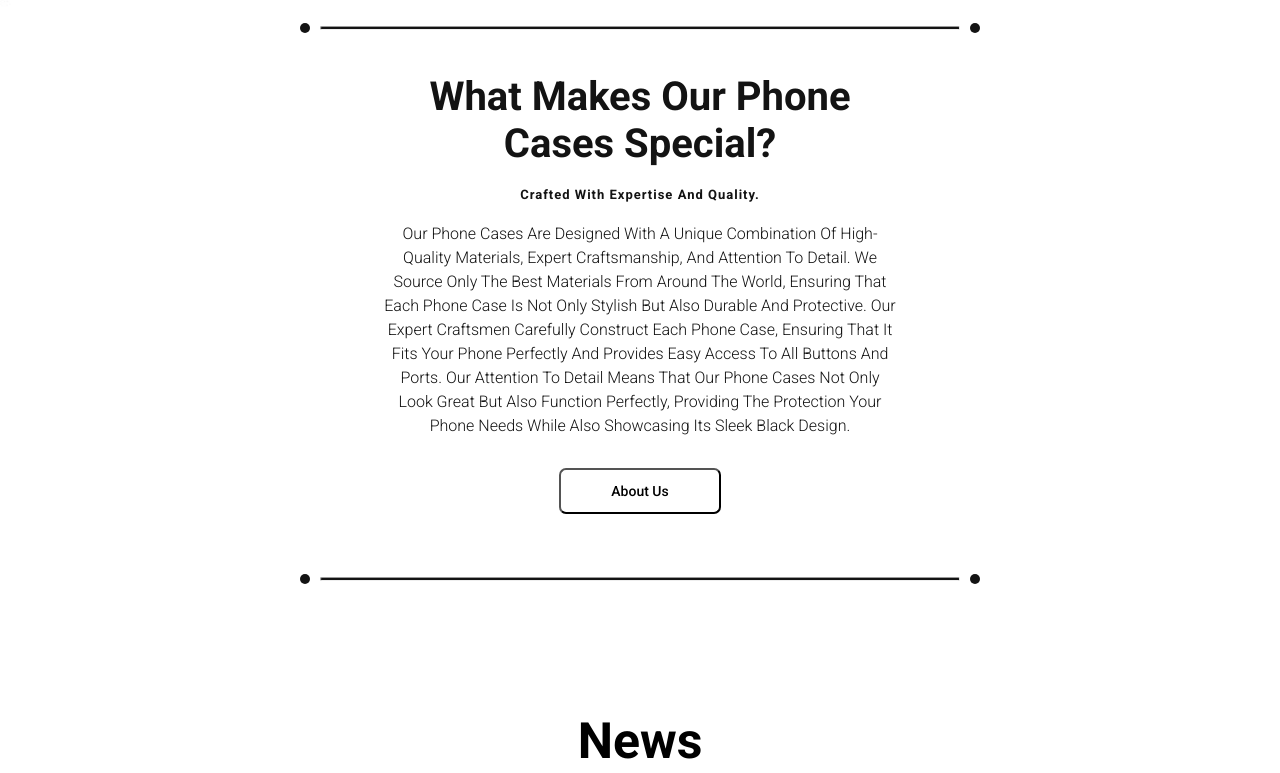
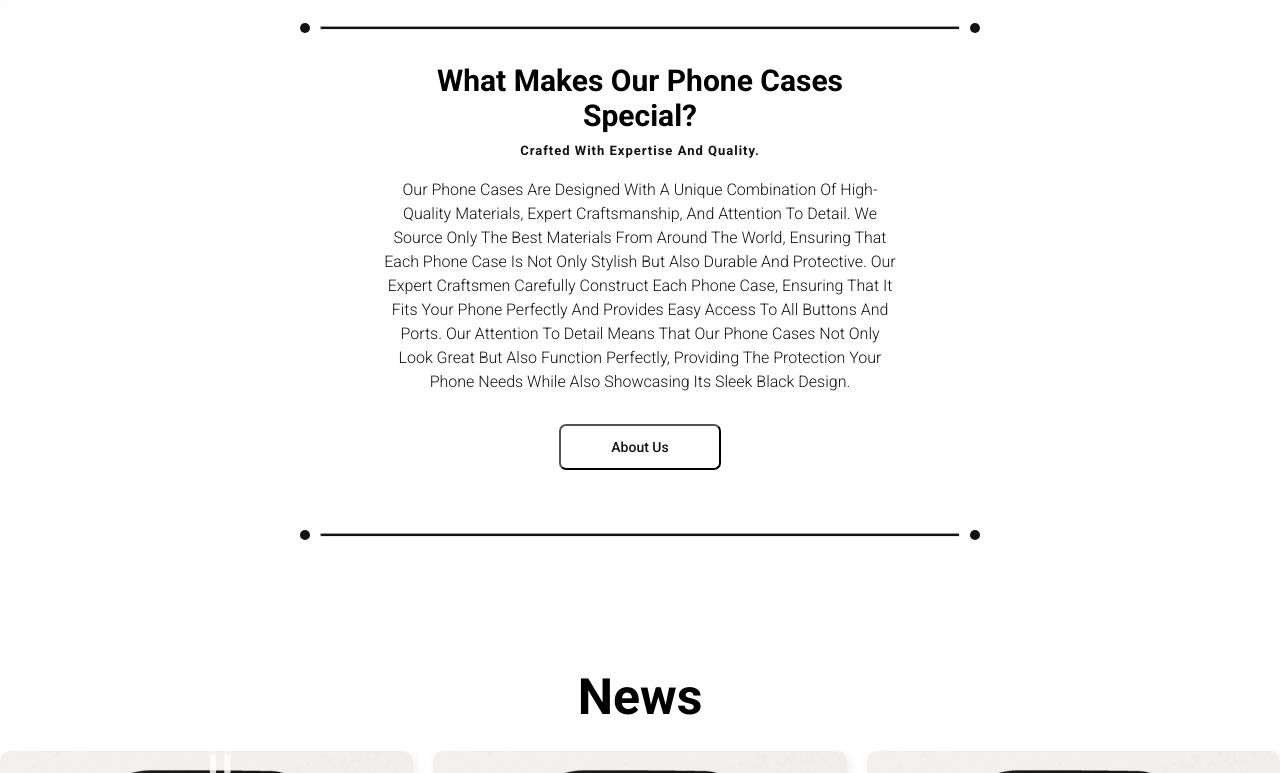
Before and after one commit to SlowbroGG/BlackItOut, a plain HTML site: page home.html in a window 1280 px wide. Shown: the part 777-1550 px from the top of the page. Drawn offline with Linux system fonts and the light colour scheme.

Commit message:
Check with W3C validator and fix every error

```diff
--- a/home.html
+++ b/home.html
@@ -67,7 +67,7 @@
                 <div class="container"> <!-- Opening tag for the container -->
 
                     <div class="about-content"> <!-- Opening tag for the about content -->
-                        <h1>What makes our phone cases special?</h1> <!-- Header text -->
+                        <h2 id="special-heading">What makes our phone cases special?</h2>
                         <h3>Crafted with expertise and quality.</h3> <!-- Subheader text -->
                         <!-- Paragraph text -->
                         <p>Our phone cases are designed with a unique combination of high-quality materials, expert
@@ -77,8 +77,9 @@
                             perfectly and provides easy access to all buttons and ports. Our attention to detail means
                             that our phone cases not only look great but also function perfectly, providing the
                             protection your phone needs while also showcasing its sleek black design.</p>
-                        <a href="contact.html"> <button class="btn" style="color: black;">About Us</button></a>
-                        <!-- Button linking to the About Us page -->
+                            <form style="color: black;" action="..." method="get">
+                                <button class="btn"> About Us</button>
+                              </form>                         <!-- Button linking to the About Us page -->
                     </div> <!-- Closing tag for the about content -->
                 </div> <!-- Closing tag for the container -->
             </section> <!-- Closing tag for the about section -->
@@ -91,7 +92,7 @@
             </div>
 
             <section class="product" id="product"> <!-- Opening tag for the product section -->
-                <h1 class="heading">News</h1> <!-- Header text -->
+                <h2 class="heading">News</h2> <!-- Header text -->
                 <div class="container"> <!-- Opening tag for the container -->
                     <!-- Repeating product-box for each product -->
                     <div class="product-box"> <!-- Opening tag for the product-box -->
@@ -137,8 +138,8 @@
                 <div class="dot"></div>
             </div>
 
-            <section class="product" id="product">
-                <h1 class="heading">Most popular</h1>
+            <section class="product" >
+                <h3 class="heading">Most popular</h3>
                 <div class="container">
                     <div class="product-box">
                         <div class="product-img">
--- a/style.css
+++ b/style.css
@@ -568,3 +568,11 @@ box-shadow: 0px 0px 10px 0px rgb(195, 193, 193); /* Add box-shadow */
 }
 
 }
+
+h2 {
+    font-size: inherit;
+  }
+
+  #special-heading {
+    font-size: 3em; /* Adjust the font size as needed */
+  }
```
Also changed, not shown: shop.html (+2 -2 lines).
